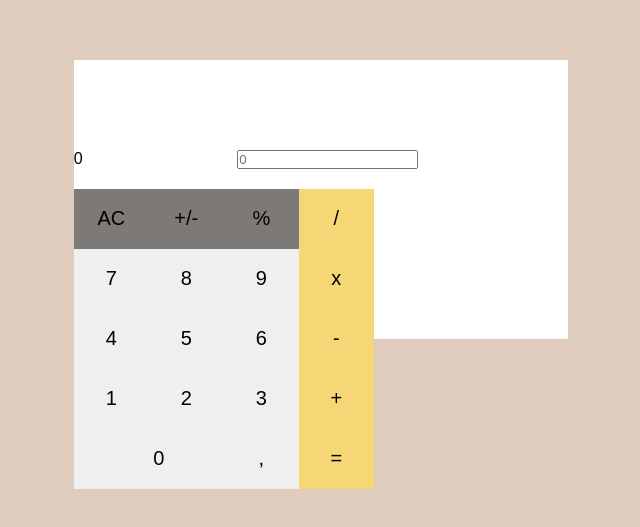
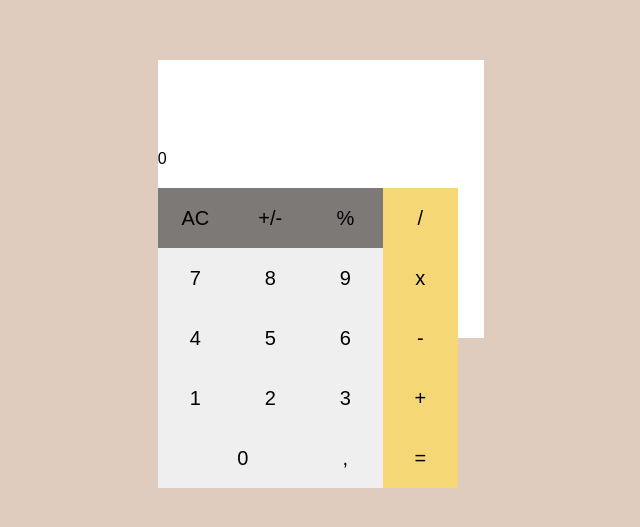
Before and after one commit to EliMarago/Calculator-2, a plain HTML site: page index.html in a window 1280 px wide. Shown: the part 201-728 px from the top of the page, without its empty margins (319-959 px from the left). Drawn offline with Linux system fonts and the light colour scheme.

Commit message:
Update style.css

```diff
--- a/style.css
+++ b/style.css
@@ -41,7 +41,8 @@ margin-left: 210px;
 {
     background-color: white;
     padding-top: 90px;
-    padding-right:150px
+    padding-right: 68px
+
 }
 .simbolo
 {
@@ -70,3 +71,16 @@ padding-left: 20px;
     position: relative;
     left: 75px;
 }
+.display {
+
+  font-family: Arial, Helvetica, sans-serif;
+  text-align: right;
+  outline: none;
+  border: none;
+  pointer-events: none;
+  background: transparent;
+  color: white;
+}
+::placeholder {
+  color: white;
+}
```
